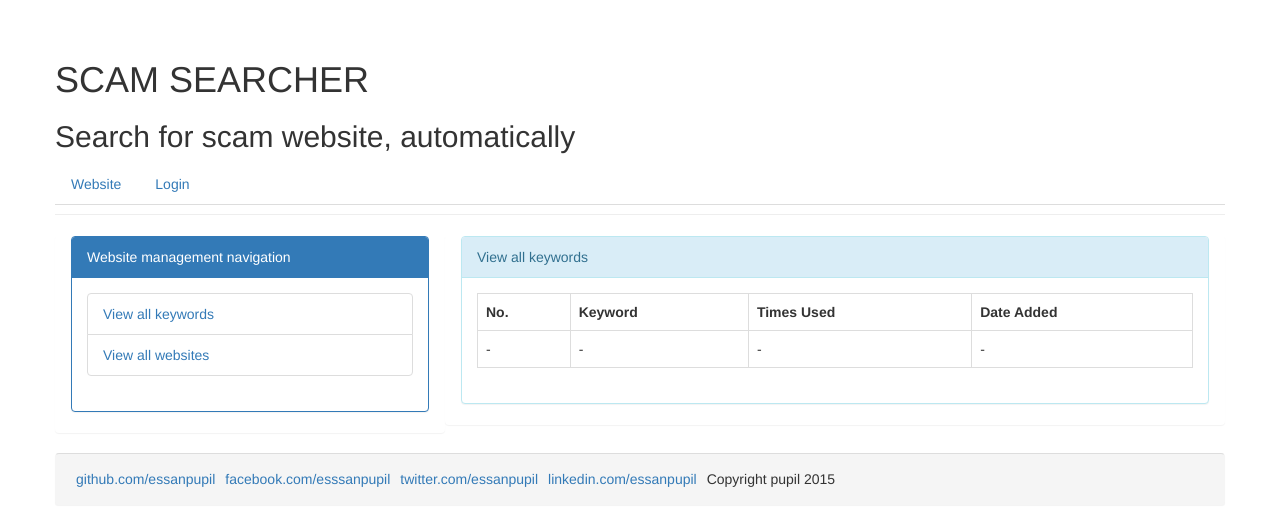
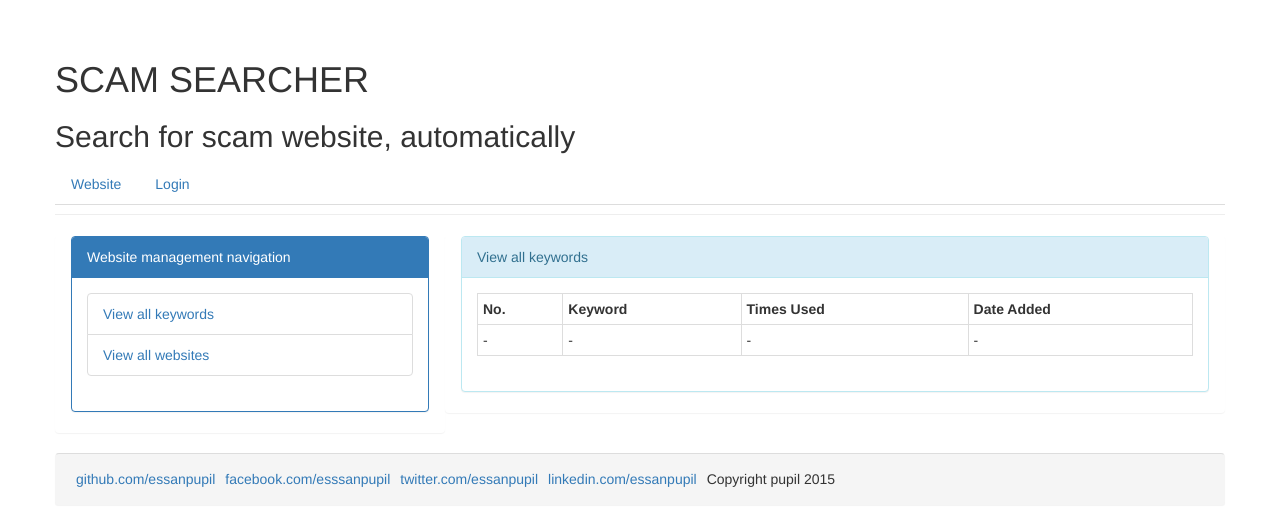
Before and after one commit to essanpupil/autowebsearch, a Django app: template website_management/templates/website_management/view_all_keywords.html in a window 1280 px wide. Shown: the top 526 px of the page. Run offline with Django 3.2, Linux system fonts and the light colour scheme; the template is opened without the code that fills it, so the values that code supplies are empty; some libraries are stand-ins or nearby versions.

Commit message:
Condensed table keywords

```diff
--- a/website_management/templates/website_management/view_all_keywords.html
+++ b/website_management/templates/website_management/view_all_keywords.html
@@ -5,7 +5,7 @@
 {% block content-heading %}View all keywords{% endblock %}
 {% block content-body %}
     {{ error_message }}
-    <table class="table table-bordered">
+    <table class="table table-bordered table-condensed">
         <tr>
             <th>No.</th>
             <th>Keyword</th>
```
